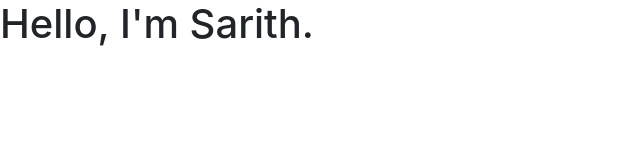
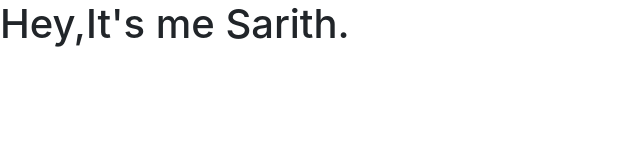
Before and after one commit to sarith95/sarith95, a plain HTML site: page index.html in a window 1280 px wide. Shown: the whole page, without its empty margins (0-640 px from the left). Drawn offline with nearby package versions, Linux system fonts and the light colour scheme.

Commit message:
description changed

```diff
--- a/index.html
+++ b/index.html
@@ -11,7 +11,7 @@
     <title>Sarith Ranasinghe</title>
   </head>
   <body>
-    <h1>Hello, I'm Sarith.</h1>
+    <h1>Hey,It's me Sarith.</h1>
 
     <!-- Optional JavaScript -->
     <!-- jQuery first, then Popper.js, then Bootstrap JS -->
```
